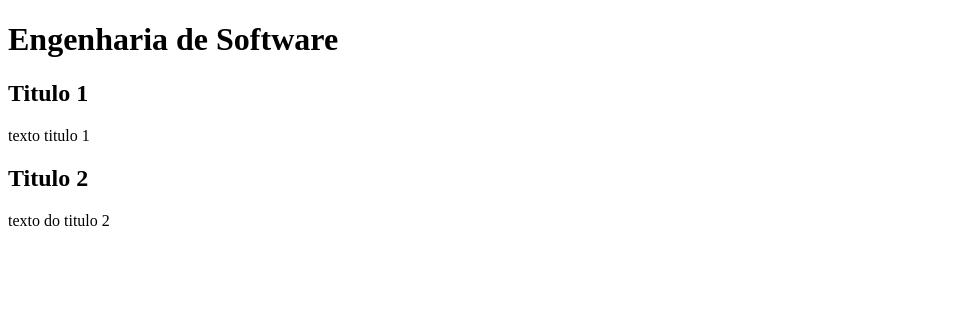
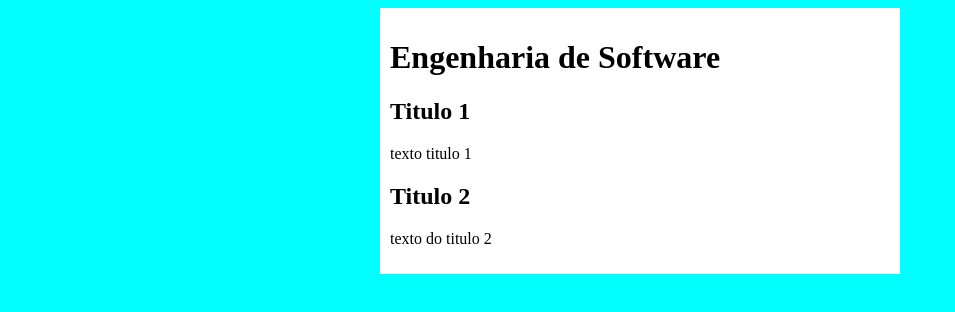
Before and after one commit to marcosquadros/tcc, a plain HTML site: page index.html in a window 1280 px wide. Shown: the whole page, without its empty margins (0-955 px from the left). Drawn offline with Linux system fonts and the light colour scheme.

Commit message:
design adicionado

```diff
--- a/index.html
+++ b/index.html
@@ -4,6 +4,7 @@
     <meta charset="UTF-8">
     <meta name="viewport" content="width=device-width, initial-scale=1.0">
     <title>Document</title>
+    <link rel="stylesheet" href="style.css">
 </head>
 <body>
     <main>
--- /dev/null
+++ b/style.css
@@ -0,0 +1,10 @@
+body {
+    background-color: aqua ;
+}
+
+main {
+    background-color: white;
+    width: 500px;
+    margin: auto;
+    padding: 10px;
+}
```
